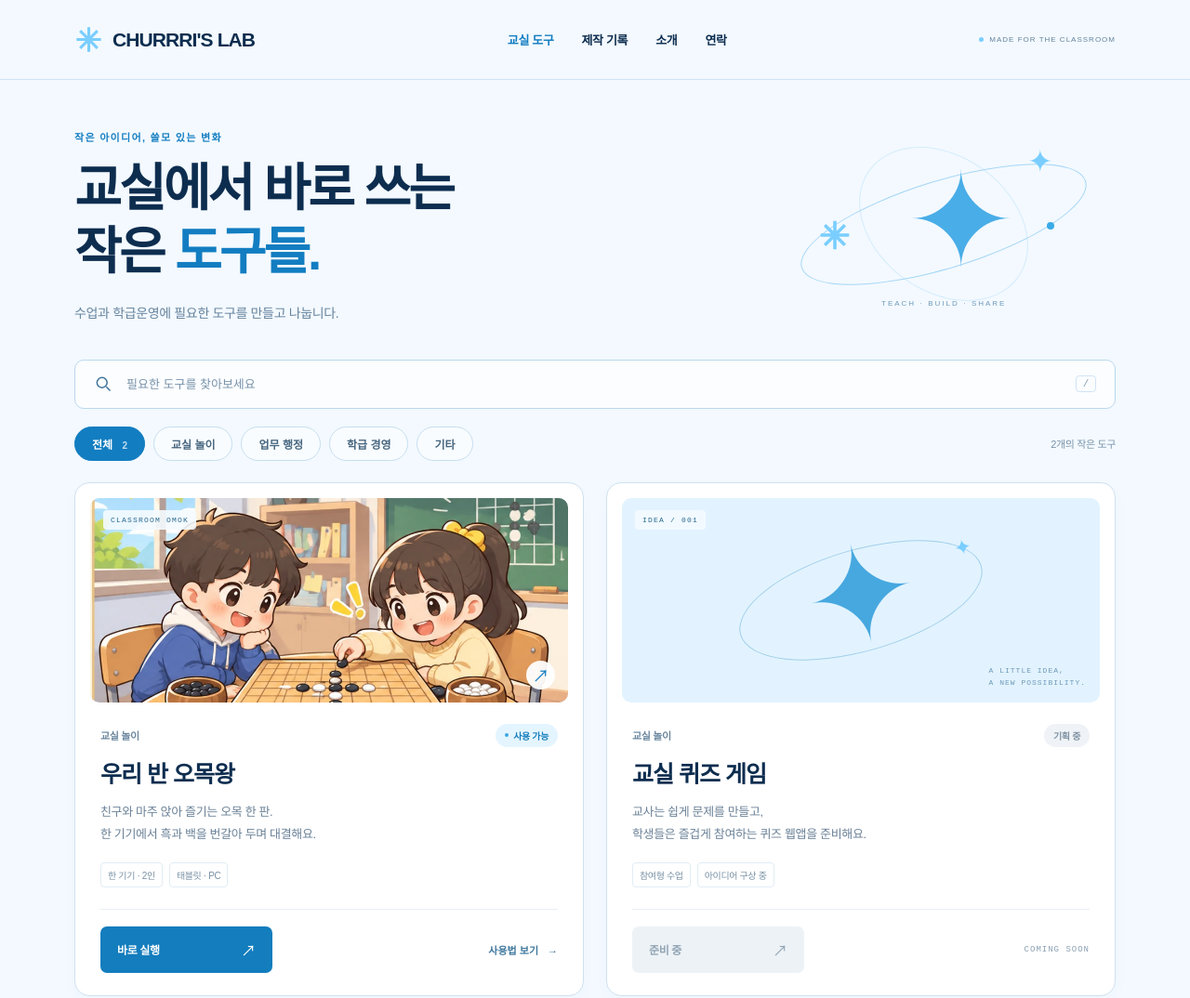
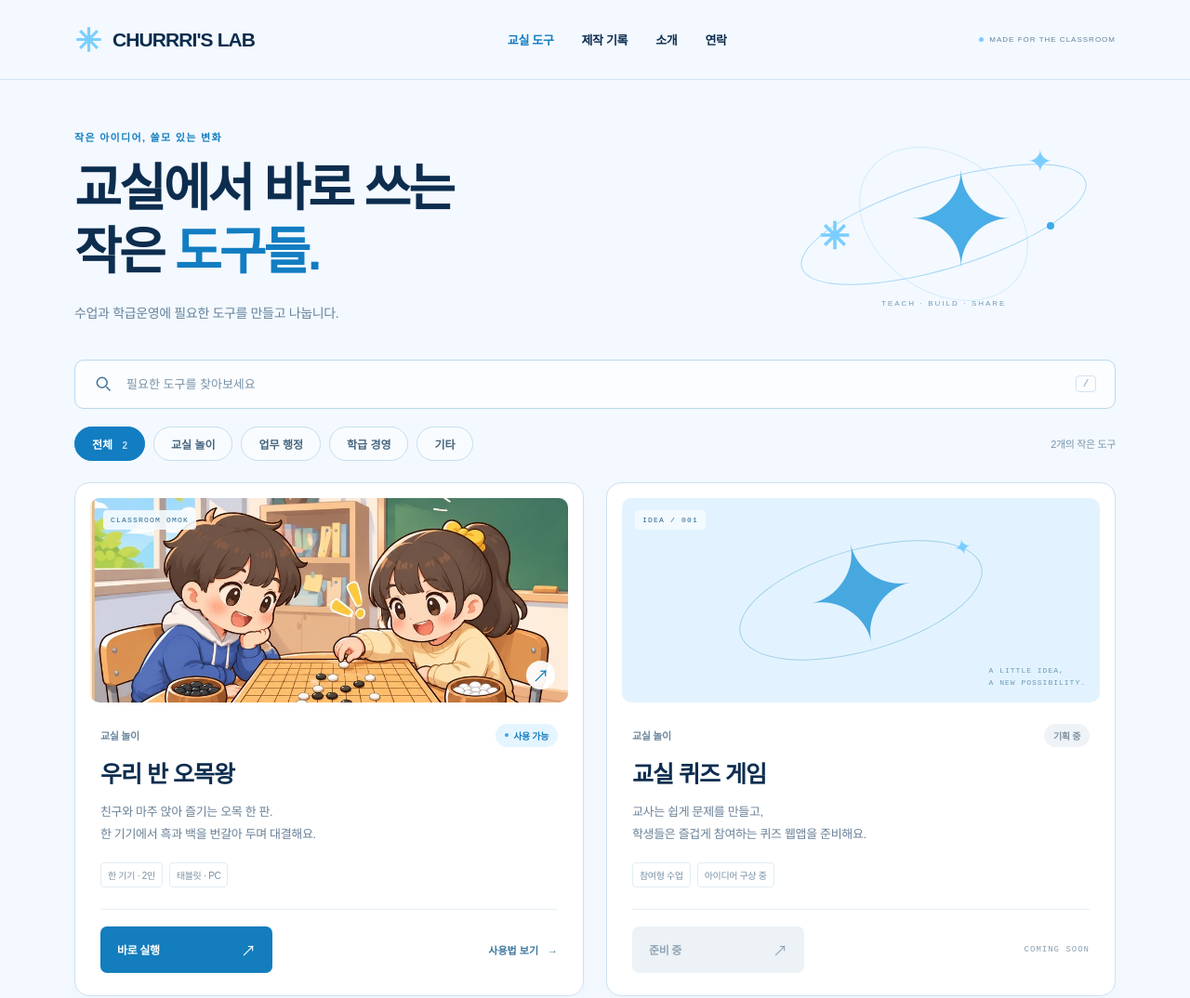
Before and after one commit to yoon7697/churrri-lab, a website: page index.html in a window 1280 px wide. Shown: the top 1074 px of the page at 93% size. Drawn offline with Linux system fonts and the light colour scheme.

Commit message:
style: match the omok project card image to the updated game artwork

```diff
--- a/index.html
+++ b/index.html
@@ -7,7 +7,7 @@
 <section class="intro wrap" aria-labelledby="headline"><div><p class="eyebrow">작은 아이디어, 쓸모 있는 변화</p><h1 id="headline">교실에서 바로 쓰는<br>작은 <span>도구들.</span></h1><p class="intro-desc">수업과 학급운영에 필요한 도구를 만들고 나눕니다.</p></div><div class="orbit-art" aria-hidden="true"><div class="orbit orbit-one"></div><div class="orbit orbit-two"></div><span class="spark">✦</span><span class="spark small">✦</span><span class="asterisk"><svg viewBox="0 0 40 40" aria-hidden="true" style="width:1em;height:1em;stroke:currentColor;stroke-width:4;fill:none;vertical-align:middle"><path d="M20 3v34M3 20h34M8 8l24 24M8 32 32 8"/></svg></span><i></i><span class="art-label">TEACH · BUILD · SHARE</span></div></section>
 <section class="tools wrap" id="tools" aria-labelledby="tools-title"><div class="search"><svg viewBox="0 0 24 24" aria-hidden="true"><circle cx="10.5" cy="10.5" r="6.5"/><path d="m16 16 5 5"/></svg><label class="sr-only" for="query">도구 검색</label><input type="search" id="query" placeholder="필요한 도구를 찾아보세요" autocomplete="off"><kbd aria-hidden="true">/</kbd></div><div class="tools-bar"><div class="filters" role="group" aria-label="프로젝트 분류"><button class="filter active" data-filter="전체" aria-pressed="true">전체 <span id="totalCount">2</span></button><button class="filter" data-filter="교실 놀이" aria-pressed="false">교실 놀이</button><button class="filter" data-filter="업무 행정" aria-pressed="false">업무 행정</button><button class="filter" data-filter="학급 경영" aria-pressed="false">학급 경영</button><button class="filter" data-filter="기타" aria-pressed="false">기타</button></div><h2 class="sr-only" id="tools-title">교실 도구 모음</h2><span class="tool-count" id="resultCount" aria-live="polite">2개의 작은 도구</span></div>
 <div class="project-grid">
-<article class="project-card" data-category="교실 놀이" data-search="우리 반 오목왕 교실 게임 오목 친구 대결 교실 놀이 한 기기 2인"><a href="https://churrri-omok.vercel.app/" target="_blank" rel="noopener noreferrer" class="project-visual omok-visual" aria-label="우리 반 오목왕 실행 (새 탭)"><span class="visual-label">CLASSROOM OMOK</span><img src="./assets/omok-preview.webp" alt="교실에서 친구 두 명이 오목판을 사이에 두고 대결하는 우리 반 오목왕 그림" width="1536" height="1024"><span class="visual-open" aria-hidden="true">↗</span></a><div class="card-content"><div class="card-meta"><span>교실 놀이</span><span class="badge available"><i></i>사용 가능</span></div><h3><a href="https://churrri-omok.vercel.app/" target="_blank" rel="noopener noreferrer">우리 반 오목왕</a></h3><p class="card-desc">친구와 마주 앉아 즐기는 오목 한 판.<br>한 기기에서 흑과 백을 번갈아 두며 대결해요.</p><div class="card-tags"><span>한 기기 · 2인</span><span>태블릿 · PC</span></div><div class="card-actions"><a class="btn primary" href="https://churrri-omok.vercel.app/" target="_blank" rel="noopener noreferrer">바로 실행 <span aria-hidden="true">↗</span><span class="sr-only">(새 탭)</span></a><button class="text-button" data-open="omokHelp">사용법 보기 <span aria-hidden="true">→</span></button></div></div></article>
+<article class="project-card" data-category="교실 놀이" data-search="우리 반 오목왕 교실 게임 오목 친구 대결 교실 놀이 한 기기 2인"><a href="https://churrri-omok.vercel.app/" target="_blank" rel="noopener noreferrer" class="project-visual omok-visual" aria-label="우리 반 오목왕 실행 (새 탭)"><span class="visual-label">CLASSROOM OMOK</span><img src="./assets/omok-preview-natural.webp" alt="교실에서 친구 두 명이 오목판을 사이에 두고 대결하는 우리 반 오목왕 그림" width="933" height="545"><span class="visual-open" aria-hidden="true">↗</span></a><div class="card-content"><div class="card-meta"><span>교실 놀이</span><span class="badge available"><i></i>사용 가능</span></div><h3><a href="https://churrri-omok.vercel.app/" target="_blank" rel="noopener noreferrer">우리 반 오목왕</a></h3><p class="card-desc">친구와 마주 앉아 즐기는 오목 한 판.<br>한 기기에서 흑과 백을 번갈아 두며 대결해요.</p><div class="card-tags"><span>한 기기 · 2인</span><span>태블릿 · PC</span></div><div class="card-actions"><a class="btn primary" href="https://churrri-omok.vercel.app/" target="_blank" rel="noopener noreferrer">바로 실행 <span aria-hidden="true">↗</span><span class="sr-only">(새 탭)</span></a><button class="text-button" data-open="omokHelp">사용법 보기 <span aria-hidden="true">→</span></button></div></div></article>
 <article class="project-card planned" data-category="교실 놀이" data-search="교실 퀴즈 게임 교실 놀이 학생 문제 기획"><div class="project-visual quiz-visual" aria-hidden="true"><span class="visual-label">IDEA / 001</span><div class="quiz-orbit"></div><span class="quiz-star">✦</span><span class="quiz-star tiny">✦</span><span class="quiz-caption">A LITTLE IDEA,<br>A NEW POSSIBILITY.</span></div><div class="card-content"><div class="card-meta"><span>교실 놀이</span><span class="badge upcoming">기획 중</span></div><h3>교실 퀴즈 게임</h3><p class="card-desc">교사는 쉽게 문제를 만들고,<br>학생들은 즐겁게 참여하는 퀴즈 웹앱을 준비해요.</p><div class="card-tags"><span>참여형 수업</span><span>아이디어 구상 중</span></div><div class="card-actions"><span class="btn disabled" aria-disabled="true">준비 중 <span aria-hidden="true">↗</span></span><span class="coming">COMING SOON</span></div></div></article>
 </div><div id="empty" class="empty" hidden><span aria-hidden="true">✦</span><h3 id="emptyTitle">아직 등록된 도구가 없어요.</h3><p>교실에 필요한 도구를 차근차근 채워갈게요.</p><button class="text-button" id="resetFilters">전체 도구 보기 →</button></div><p class="tools-note"><span aria-hidden="true"><svg viewBox="0 0 40 40" aria-hidden="true" style="width:1em;height:1em;stroke:currentColor;stroke-width:4;fill:none;vertical-align:middle"><path d="M20 3v34M3 20h34M8 8l24 24M8 32 32 8"/></svg></span> 교실에서 써보고, 더 나은 도구로 조금씩 다듬어갑니다.</p></section>
 <section class="process wrap" id="process" aria-labelledby="process-title"><div class="section-title"><div><p class="eyebrow">THE WAY WE BUILD</p><h2 id="process-title">작게 만들고, 함께 고칩니다.</h2></div><span class="section-aside">교실의 필요에서 시작하는 제작 기록</span></div><div class="steps"><article><span class="step-number">01</span><div><h3>교실에서 발견하기</h3><p>반복되는 업무와 수업 속 작은 불편함에서<br class="desktop-break"> 아이디어를 찾습니다.</p></div></article><article><span class="step-number">02</span><div><h3>AI와 함께 만들기</h3><p>AI와 바이브코딩으로 시제품을 만들고<br class="desktop-break"> 직접 써보며 확인합니다.</p></div></article><article><span class="step-number">03</span><div><h3>공유하고 고치기</h3><p>교실에서 사용한 경험과 피드백을 반영해<br class="desktop-break"> 조금씩 더 나은 도구로 다듬습니다.</p></div></article></div></section>
```
Also changed, not shown: assets/omok-preview-natural.webp (added).
